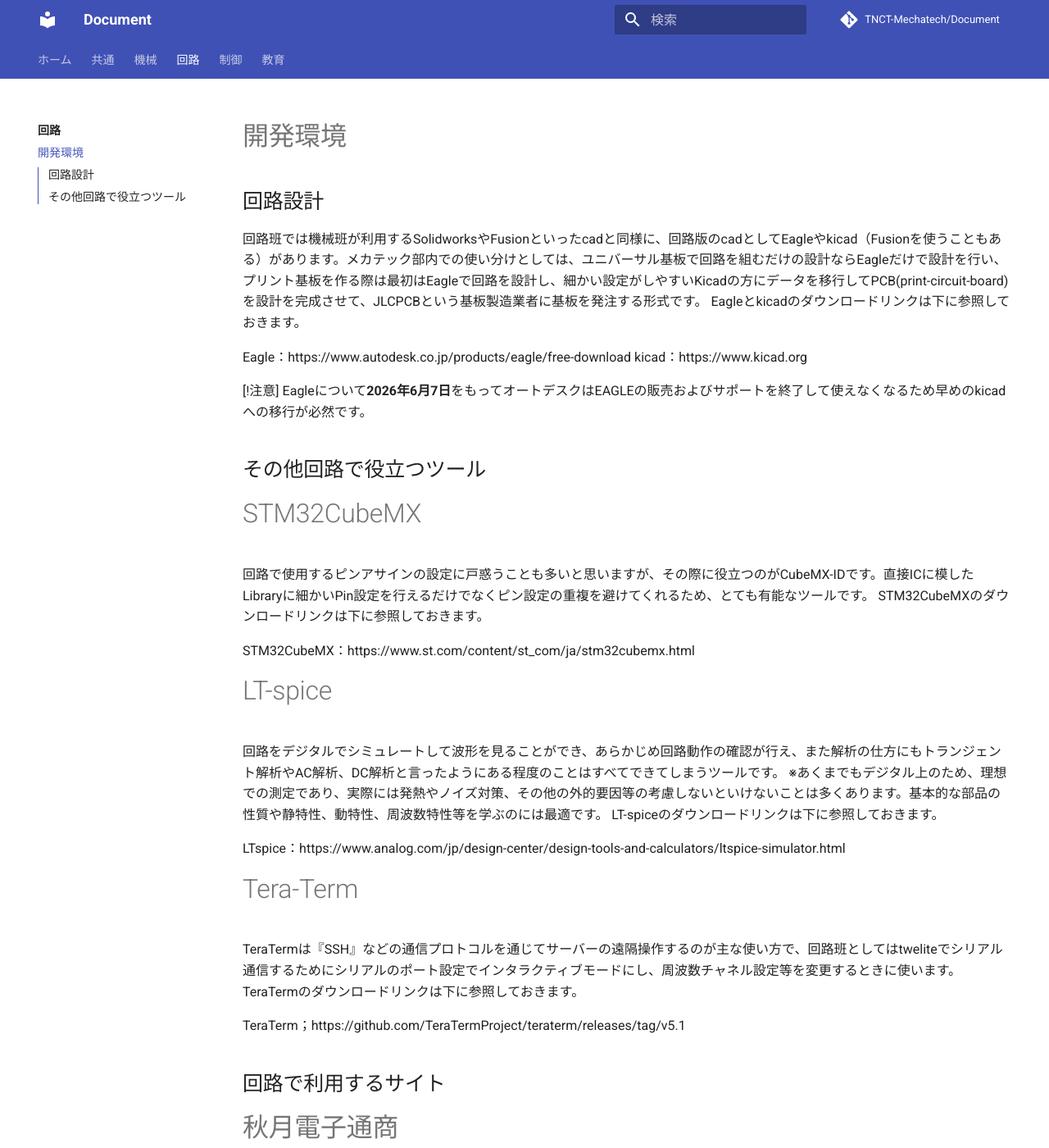
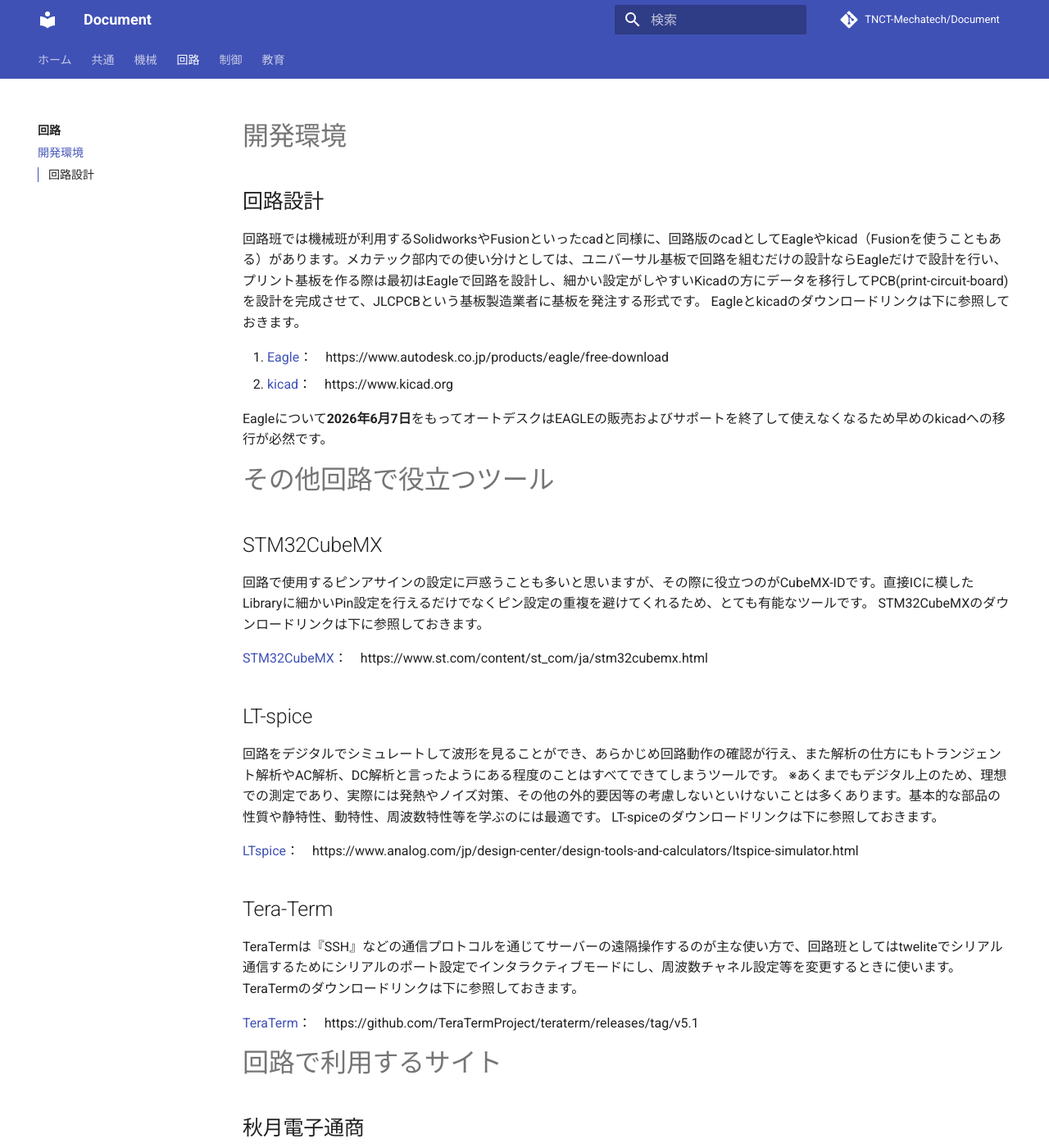
Before and after one commit to TNCT-Mechatech/Document, an MkDocs documentation site: the page built from docs/circuit/development-environment/index.md, in a window 1280 px wide and 1400 px high. Shown: the whole window at 82% size. Built offline with MkDocs 1.6.1 and Material for MkDocs 9.7.7, drawn with Linux system fonts in a browser that asks for light colours; comment, search, counter and statistics services are not loaded; some of the changed lines change nothing that is shown; some of the changed text lies outside the part shown.

Commit message:
change:開発環境についてのドキュメントの修正

```diff
--- a/docs/circuit/development-environment/index.md
+++ b/docs/circuit/development-environment/index.md
@@ -5,64 +5,64 @@
 回路班では機械班が利用するSolidworksやFusionといったcadと同様に、回路版のcadとしてEagleやkicad（Fusionを使うこともある）があります。メカテック部内での使い分けとしては、ユニバーサル基板で回路を組むだけの設計ならEagleだけで設計を行い、プリント基板を作る際は最初はEagleで回路を設計し、細かい設定がしやすいKicadの方にデータを移行してPCB(print-circuit-board)を設計を完成させて、JLCPCBという基板製造業者に基板を発注する形式です。
 Eagleとkicadのダウンロードリンクは下に参照しておきます。
 
-Eagle：https://www.autodesk.co.jp/products/eagle/free-download
-kicad：https://www.kicad.org
+1. [Eagle](https://www.autodesk.co.jp/products/eagle/free-download)：　https://www.autodesk.co.jp/products/eagle/free-download
+2. [kicad](https://www.kicad.org)：　https://www.kicad.org
 
-[!注意]
+
 Eagleについて**2026年6月7日**をもってオートデスクはEAGLEの販売およびサポートを終了して使えなくなるため早めのkicadへの移行が必然です。
 
 
-## その他回路で役立つツール
+# その他回路で役立つツール
 
-# STM32CubeMX
+## STM32CubeMX
 
 回路で使用するピンアサインの設定に戸惑うことも多いと思いますが、その際に役立つのがCubeMX-IDです。直接ICに模したLibraryに細かいPin設定を行えるだけでなくピン設定の重複を避けてくれるため、とても有能なツールです。
 STM32CubeMXのダウンロードリンクは下に参照しておきます。
 
-STM32CubeMX：https://www.st.com/content/st_com/ja/stm32cubemx.html
+[STM32CubeMX](https://www.st.com/content/st_com/ja/stm32cubemx.html)：　https://www.st.com/content/st_com/ja/stm32cubemx.html
 
-# LT-spice
+## LT-spice
 
 回路をデジタルでシミュレートして波形を見ることができ、あらかじめ回路動作の確認が行え、また解析の仕方にもトランジェント解析やAC解析、DC解析と言ったようにある程度のことはすべてできてしまうツールです。
 ※あくまでもデジタル上のため、理想での測定であり、実際には発熱やノイズ対策、その他の外的要因等の考慮しないといけないことは多くあります。基本的な部品の性質や静特性、動特性、周波数特性等を学ぶのには最適です。
 LT-spiceのダウンロードリンクは下に参照しておきます。
 
-LTspice：https://www.analog.com/jp/design-center/design-tools-and-calculators/ltspice-simulator.html
+[LTspice](https://www.analog.com/jp/design-center/design-tools-and-calculators/ltspice-simulator.html)：　https://www.analog.com/jp/design-center/design-tools-and-calculators/ltspice-simulator.html
 
-# Tera-Term
+## Tera-Term
 
 TeraTermは『SSH』などの通信プロトコルを通じてサーバーの遠隔操作するのが主な使い方で、回路班としてはtweliteでシリアル通信するためにシリアルのポート設定でインタラクティブモードにし、周波数チャネル設定等を変更するときに使います。
 TeraTermのダウンロードリンクは下に参照しておきます。
 
-TeraTerm；https://github.com/TeraTermProject/teraterm/releases/tag/v5.1
+[TeraTerm](https://github.com/TeraTermProject/teraterm/releases/tag/v5.1)：　https://github.com/TeraTermProject/teraterm/releases/tag/v5.1
 
 
-## 回路で利用するサイト
+# 回路で利用するサイト
 
-# 秋月電子通商
+## 秋月電子通商
 
 主に電子部品の注文で利用します。**送料は一律で500円ほどで代引き手数料だと300円の追加料金**となり、商品は早くて３日から遅くても１週間ほどで届くため頻繁に利用します。
 サイトのURLは下に参照しておきます。
 
-https://akizukidenshi.com/catalog/
+[秋月電子](https://akizukidenshi.com/catalog/)https://akizukidenshi.com/catalog/
 
-# Digikey
+## Digikey
 
 秋月電子同様に電子部品の注文で利用します。違いとしては、秋月よりも電子部品の種類が豊富で必要とする部品を細かいカテゴリで検索して選定できる点です。しかしデメリットとしては、**6000円以上の買い物で送料は無料となり、基本送料は2000円もかかる**ところにあります。また、商品のお届けも最低でも一週間ほどはかかります。
 サイトのURLは下に参照しておきます。
 
-https://www.digikey.jp/
+[Digikey](https://www.digikey.jp/)https://www.digikey.jp/
 
-# Mouser
+## Mouser
 
 同様に電子部品の注文で利用します。MouserもDigikeyと同程度の電子部品の種類があり、違う点ではDigikeyは送料込みで一万円以内であれば消費税免除されるのに対し、Mouserは2020年12月ほどからの変更で値段に限らず地方消費税と内国消費税がかかります。よってサイトの利用の使い分けとしては、**6000~10000円内ではDigikey、10000円以上はMouserがベスト**だと思われます。
 サイトのURLは下に参照しておきます。
 
-https://www.mouser.jp/
+[Mouser](https://www.mouser.jp/)https://www.mouser.jp/
 
-# DigikeyのTech_Forum
+## DigikeyのTech_Forum
 
 ここでは様々なトピックについて議論していたり、基本的な電子部品についての概要が書かれています。
 サイトのURLは下に参照しておきます。
 
-https://forum.digikey.com/c/japanese/43
+[Tech_Forum](https://forum.digikey.com/c/japanese/43)https://forum.digikey.com/c/japanese/43
```
